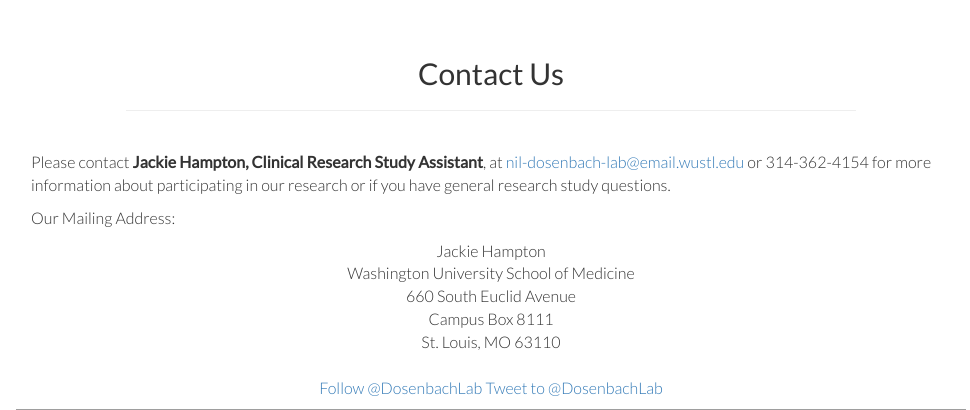
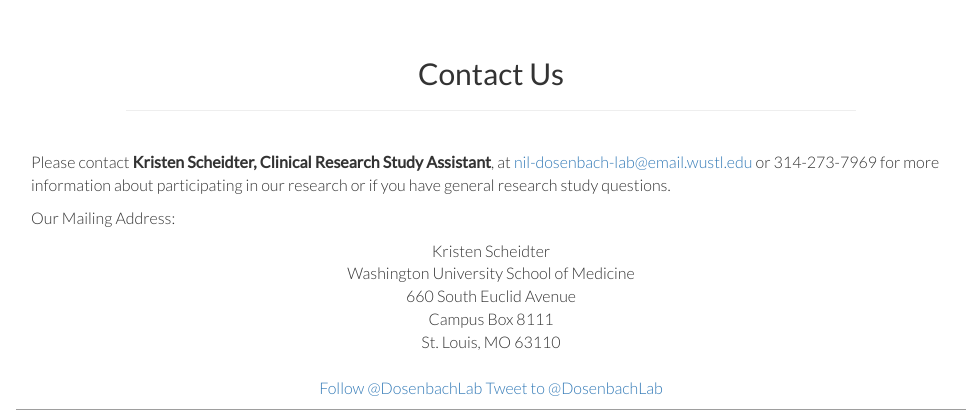
Before and after one commit to vanandrew/dglabsite, a Django app: page /contact in a window 1280 px wide. Shown: the part 63-473 px from the top of the page, without its empty margins (149-1119 px from the left). Run offline with Django 3.2, Linux system fonts and the light colour scheme; some libraries are stand-ins or nearby versions; grey boxes are pictures that could not be loaded.

Commit message:
Switches contact info to Kristen

```diff
--- a/dlabsite/templates/dlabsite/contact.html
+++ b/dlabsite/templates/dlabsite/contact.html
@@ -27,12 +27,12 @@ class="active"
 <div class="container animated fadeIn" style="min-height: 700px;">
 	<div class="row">
 		<div class="col-xs-10 col-xs-offset-1">
-			<p>Please contact <b>Jackie Hampton, Clinical Research Study Assistant</b>, at
+			<p>Please contact <b>Kristen Scheidter, Clinical Research Study Assistant</b>, at
 				<a style="white-space: nowrap;" href="mailto:nil-dosenbach-lab@email.wustl.edu">nil-dosenbach-lab@email.wustl.edu</a>
-				or 314-362-4154 for more information about
+				or 314-273-7969 for more information about
 				participating in our research or if you have general research study questions.</p>
 			<p>Our Mailing Address: </p>
-			<p class="text-center" style="margin-bottom: 0px;">Jackie Hampton</p>
+			<p class="text-center" style="margin-bottom: 0px;">Kristen Scheidter</p>
 			<p class="text-center" style="margin-bottom: 0px;">Washington University School of Medicine</p>
 			<p class="text-center" style="margin-bottom: 0px;">660 South Euclid Avenue</p>
 			<p class="text-center" style="margin-bottom: 0px;">Campus Box 8111</p>
```
